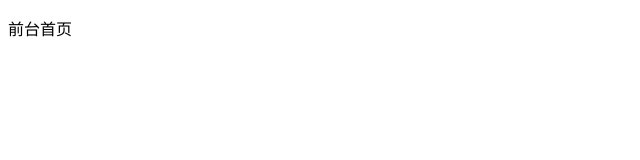
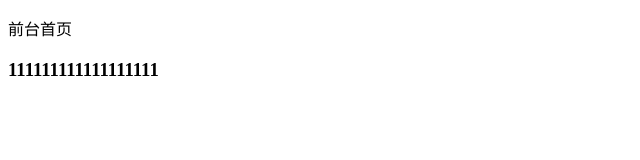
Before and after one commit to ymxccoffee/git_demo, a plain HTML site: page index.html in a window 1280 px wide. Shown: the whole page, without its empty margins (0-640 px from the left). Drawn offline with Linux system fonts and the light colour scheme.

Commit message:
主分支第二次提交

```diff
--- a/index.html
+++ b/index.html
@@ -7,5 +7,6 @@
 </head>
 <body>
   <p>前台首页</p>
+  <h3>111111111111111111</h3>
 </body>
 </html>
```
